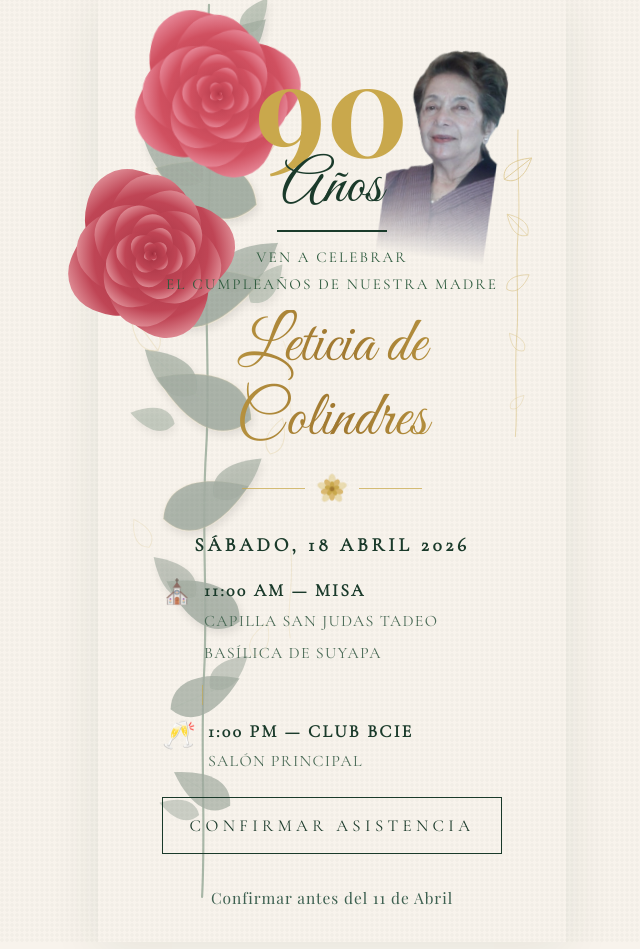
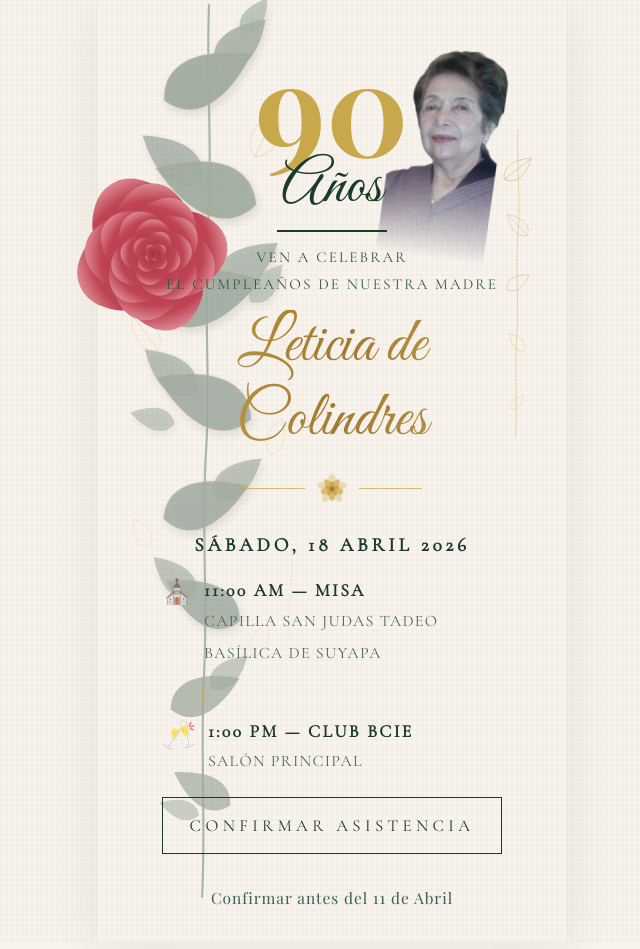
Before and after one commit to andures/cumplenso-mama, a React (Vite) app in the folder frontend/: page / in a window 1280 px wide. Shown: the whole page, without its empty margins (308-948 px from the left). Built offline with nearby package versions, Linux system fonts and the light colour scheme; a web font is replaced by a local one.

Commit message:
fix: update RosesOverlay component by removing redundant rose and adjusting size for better layout

```diff
--- a/frontend/src/pages/Invitation.tsx
+++ b/frontend/src/pages/Invitation.tsx
@@ -474,22 +474,11 @@ const RosesOverlay = () => (
       pointerEvents: "none",
     }}
   >
-    {/* Rose 1 – upper right cluster */}
-    <Box sx={{ position: "absolute", left: "62%", top: "10%" }}>
-      <CSSRoseBloom
-        delay={2000}
-        size={50}
-        c1="#a83040"
-        c2="#d05060"
-        c3="#f0a0b0"
-        swayDelay={3300}
-      />
-    </Box>
-    {/* Rose 2 – left side mid */}
+    {/* Rose – left side mid */}
     <Box sx={{ position: "absolute", left: "28%", top: "27%" }}>
       <CSSRoseBloom
         delay={2800}
-        size={50}
+        size={45}
         c1="#982838"
         c2="#bf4555"
         c3="#ecaab0"
```
